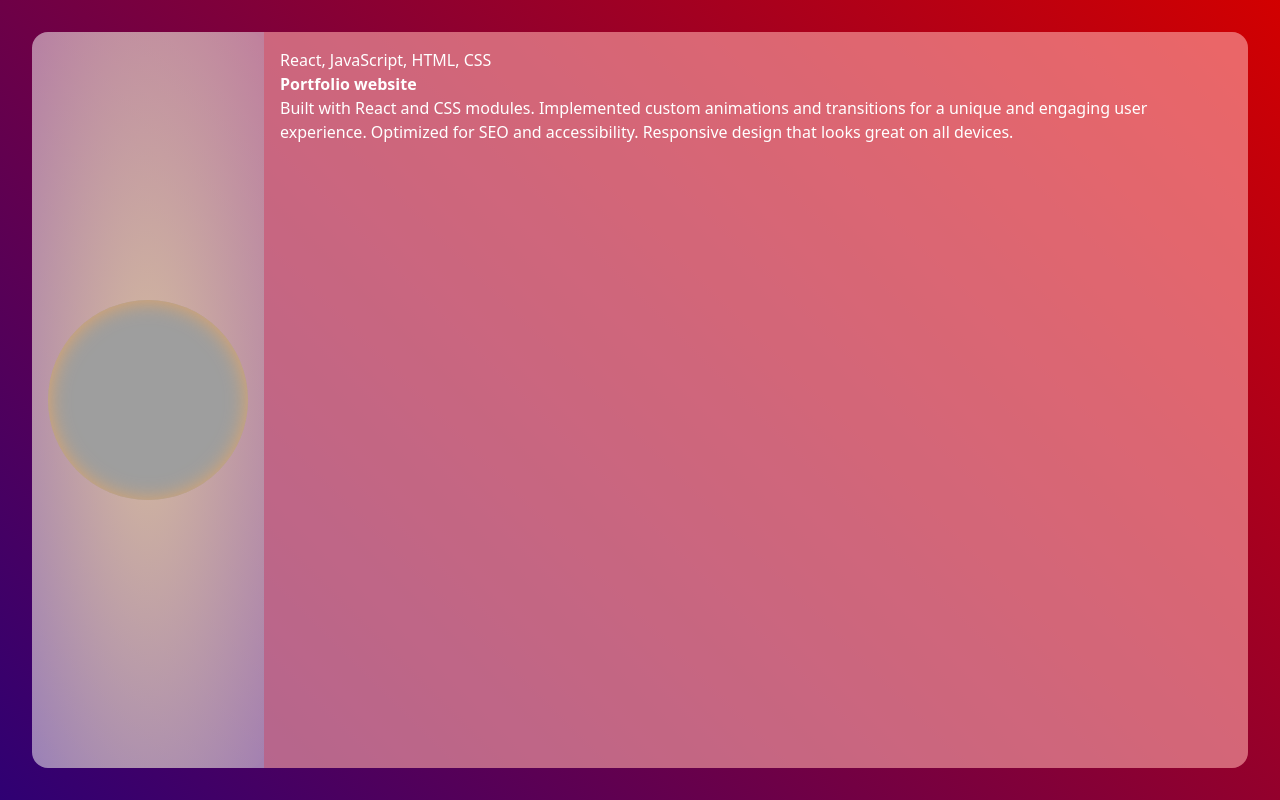
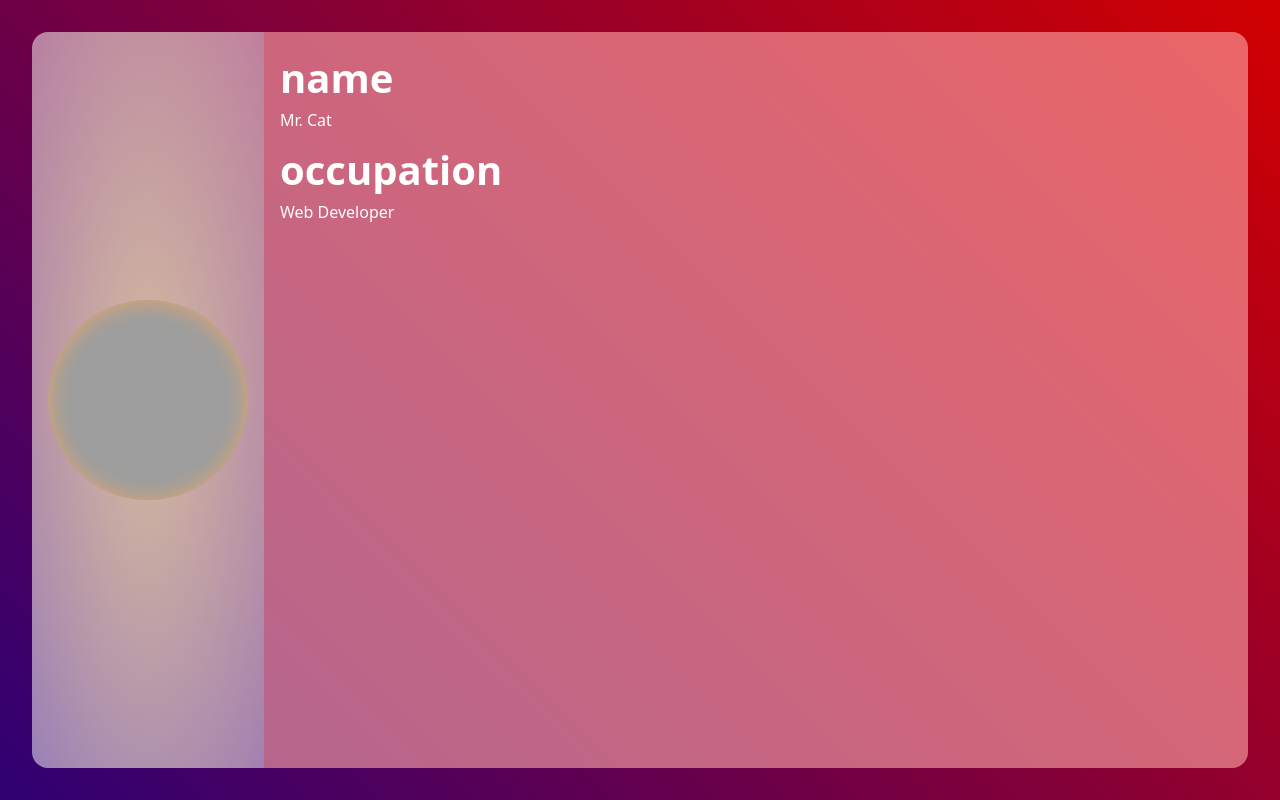
Before and after one commit to 10xvick/react-ts-portfolio, a React (Create React App) app: page / in a window 1280 px wide. Built offline with nearby package versions, Linux system fonts and the light colour scheme; grey boxes are pictures that could not be loaded.

Commit message:
2 files modified, 2 added, 1 deleted

```diff
--- a/App.tsx
+++ b/App.tsx
@@ -1,7 +1,7 @@
 import * as React from 'react';
 import './style.css';
 import './portf.scss';
-import p from './portfolio.json'
+import JsonToText from './components/utility/JsonToText'
 
 export default function App() {
   return (
@@ -21,12 +21,7 @@ const Portfolio = ()=>{
           </div>
           <div className="info rounded-4">
             <div className="scroller">
-              {p.skills.join(', ')}
-              {Array(1).fill(p.projects.at(-1)).map(({name,description})=><div>
-                <div className='fw-bold'>{name}</div>
-                <div>{description}</div>
-              </div>)}
-
+              <JsonToText/>
             </div>
           </div>
         </div>
--- /dev/null
+++ b/components/utility/JsonToText.tsx
@@ -0,0 +1,29 @@
+import * as React from 'react';
+import p from '../../assets/json/portfolio.json';
+
+function ObjectToArray(obj) {
+  const entries = [];
+  for (let key in p) {
+    const el = obj[key];
+    const type = typeof el;
+    if (type == 'string' || type == 'number') {
+      entries.push(
+        <div>
+          <div className="fs-1 fw-bold">{key}</div>
+          <div className="mb-2">{el}</div>
+        </div>
+      );
+    } else if (Array.isArray(el)) {
+      entries.push(<ul>{ObjectToArray(el)}</ul>);
+    }
+  }
+  return entries;
+}
+
+const JsonToText = () => {
+  return <div>{ObjectToArray(p)}</div>;
+};
+
+export default JsonToText;
+const ar = null;
+console.log(typeof ar);
--- a/portf.scss
+++ b/portf.scss
@@ -32,7 +32,7 @@ $min-width: 550px;
       }
       > .info {
         padding: 1rem;
-        width: fit-content;
+        width: 100%;
         background: #ff000034;
         border-top-left-radius: 0px !important;
         border-bottom-left-radius: 0px !important;
```
Also changed, not shown: assets/json/portfolio.json (renamed from portfolio.json).
